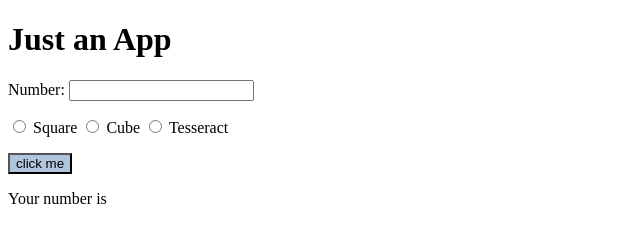
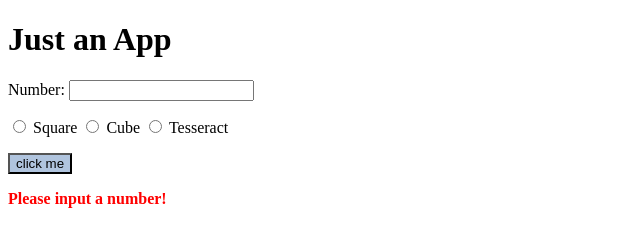
Before and after one commit to martypdx/bcp-day-4, a plain HTML site: page index.html in a window 1280 px wide. Both pictures are taken after a click on the button "click me". Shown: the whole page, without its empty margins (0-640 px from the left). Drawn offline with Linux system fonts and the light colour scheme.

Commit message:
handle edge cases

```diff
--- a/index.html
+++ b/index.html
@@ -19,12 +19,16 @@
             font-family: fantasy;
         }
 
+        .error {
+            color: red;
+            font-weight: bold;
+        }
+
     </style>
 </head>
 <body>
     <h1>Just an App</h1>
     <main>
-
         <p>
             <label>
                 Number:
@@ -48,24 +52,33 @@
             <button onclick="calc()">click me</button>
         </p>
 
-        <p id="result">test me</p>
+        <p id="result">Enter a number and a power to begin!</p>
     </main>
 
     <script>
 
         function calc() {
+            var p = document.getElementById('result');
             var input = document.getElementById('number');
             var number = input.value;
 
-            if(isNaN(number)) {
-                alert('please input a number!');
+            if(!number || isNaN(number)) {
+                p.innerText = 'Please input a number!';
+                p.classList.remove('big-number');
+                p.classList.add('error');
             }
             else {
                 var radio = document.querySelector('input[name=power]:checked');
-                // console.log(radio.value);
 
-                var p = document.getElementById('result');
+                if(radio === null) {
+                    p.innerText = 'Please select a power';
+                    p.classList.remove('big-number');
+                    p.classList.add('error');
+                }
+                else {
                     p.innerHTML = 'Your number is <strong>' + number + '</strong>';
+
+                    p.classList.remove('error');
 
                     var background;
                     if(number > 25) {
@@ -78,10 +91,6 @@
 
             }
 
-        function count() {
-            for(var i = 0; i < 10; i++) {
-                console.log(i + 1);
-            }
         }
 
     </script>
```
Lines whose indentation alone changed are shown as unchanged.
